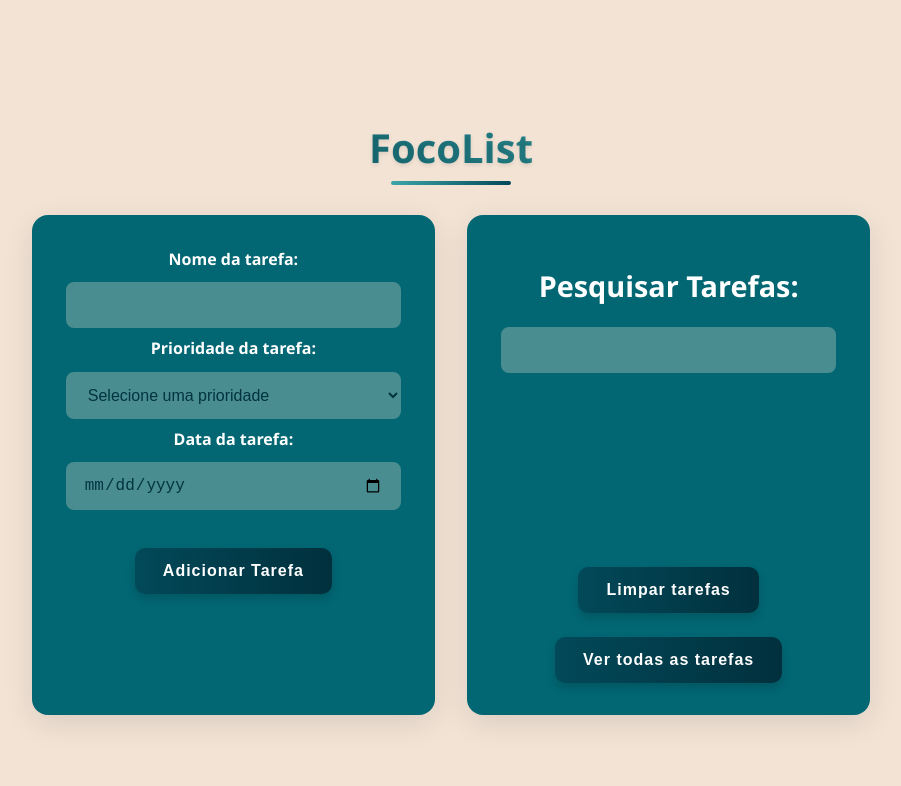
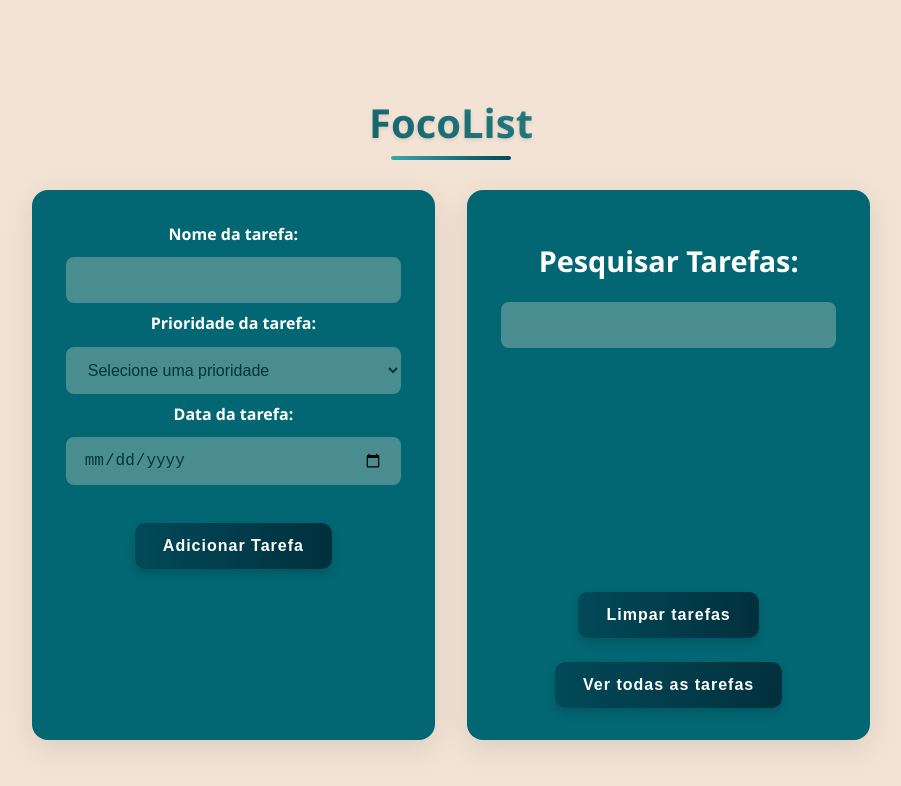
Before and after one commit to EmilyMedeiross/To-do-List-, a React (Vite) app in the folder to-do-list/: page / in a window 1280 px wide. Shown: the top 786 px of the page, without its empty margins (189-1090 px from the left). Built offline with nearby package versions, Linux system fonts and the light colour scheme.

Commit message:
Update List.css

```diff
--- a/to-do-list/src/componentes/List.css
+++ b/to-do-list/src/componentes/List.css
@@ -41,12 +41,12 @@ body {
   max-width: 1200px;
 }
 
-
 h1 {
   font-size: 2.5rem;
   font-weight: 700;
   background: linear-gradient(90deg, var(--azul-escuro), var(--verde-agua));
   -webkit-background-clip: text;
+  background-clip: text;
   -webkit-text-fill-color: transparent;
   text-shadow: 0 2px 4px rgba(0,0,0,0.1);
   margin: 40px 0 30px;
@@ -82,12 +82,11 @@ h1::after {
   border-radius: 16px;
   display: flex;
   flex-direction: column;
-  min-height: 500px;
+  min-height: 550px;
   box-shadow: 0 8px 30px var(--sombra);
   transition: var(--transicao);
   min-width: 300px;
 }
-
 
 .panel-header {
   width: 100%;
@@ -130,14 +129,12 @@ label {
   margin-bottom: 6px;
 }
 
-
 .titulos {
   display: block;
   margin-bottom: 8px;
   font-weight: bold;
   color: white;
 }
-
 
 input[type="text"],
 input[type="date"],
@@ -219,6 +216,9 @@ select:focus {
   color: white;
 }
 
+.input-add input{
+  color:white;
+}
 
 .limite-mensagem {
   background: rgba(217, 74, 74, 0.1);
@@ -258,7 +258,6 @@ select:focus {
   font-size: 1.05rem;
 }
 
-
 .search-icon {
   position: absolute;
   left: 15px;
@@ -268,41 +267,41 @@ select:focus {
   font-size: 1.2rem;
 }
 
-
 .tarefas-container {
-  overflow-y: auto;
-  max-height: 400px;
-  flex: 1;
   width: 100%;
+  max-height: 200px;
+  overflow-y: hidden;
+  position: relative;
+  margin-top: 10px;
   padding: 5px;
 }
 
-.lista-vazia {
-  font-style: italic;
-  color: var(--azul-medio);
-  text-align: center;
-  padding: 30px 20px;
-  background: rgba(242, 227, 213, 0.3);
-  border-radius: 10px;
-  margin-top: 20px;
+.tarefas-container:has(> ul > li:nth-child(3)) {
+  overflow-y: auto;
+}
+
+.tarefas-container ul {
+  display: flex;
+  flex-direction: column;
+  gap: 12px;
+  padding-right: 5px;
 }
 
 .task-item {
   background: var(--branco);
   color: var(--azul-escuro);
-  padding: 18px;
-  margin: 12px 0;
+  padding: 16px;
   border-radius: 12px;
   list-style: none;
   width: 100%;
   box-shadow: 0 3px 10px var(--sombra);
   transition: var(--transicao);
   position: relative;
-  overflow: hidden;
+  min-height: 110px;
 }
 
 .task-item:hover {
-  transform: translateY(-5px);
+  transform: translateY(-3px);
   box-shadow: 0 5px 15px var(--sombra-escura);
 }
 
@@ -315,6 +314,27 @@ select:focus {
   width: 6px;
 }
 
+.task-content {
+  margin-bottom: 10px;
+  padding-right: 80px;
+}
+
+.task-content span {
+  display: block;
+  margin-bottom: 6px;
+  font-size: 0.95rem;
+  white-space: normal;
+  word-wrap: break-word;
+}
+
+.task-actions {
+  display: flex;
+  justify-content: flex-end;
+  gap: 10px;
+  position: absolute;
+  right: 16px;
+  bottom: 16px;
+}
 
 .priority-alta:before {
   background: var(--vermelho);
@@ -327,22 +347,6 @@ select:focus {
 }
 .priority-não\ definida:before {
   background: var(--azul-medio);
-}
-
-.task-content {
-  margin-bottom: 15px;
-}
-
-.task-content span {
-  display: block;
-  margin-bottom: 5px;
-  font-size: 0.95rem;
-}
-
-.task-actions {
-  display: flex;
-  justify-content: flex-end;
-  gap: 10px;
 }
 
 .icon-button {
@@ -379,12 +383,13 @@ select:focus {
 }
 
 .botoes-container {
-  margin-top: 2rem;
+  margin-top: auto;
   display: flex;
   gap: 1.5rem;
   justify-content: center;
   flex-wrap: wrap;
   width: 100%;
+  padding-top: 20px;
 }
 
 .stats-bar {
@@ -400,7 +405,6 @@ select:focus {
   width: 100%;
 }
 
-
 .stats-item {
   display: flex;
   flex-direction: column;
@@ -413,10 +417,10 @@ select:focus {
   font-weight: 700;
   margin-bottom: 5px;
   background: linear-gradient(90deg, var(--azul-escuro), var(--verde-agua));
+  background-clip: text;
   -webkit-background-clip: text;
   -webkit-text-fill-color: transparent;
 }
-
 
 .stats-label {
   font-size: 0.9rem;
@@ -462,6 +466,21 @@ select:focus {
   transform: translateY(0);
 }
 
+.modal .task-item {
+  min-height: auto;
+  margin-bottom: 12px;
+}
+
+.modal .task-content {
+  padding-right: 80px;
+}
+
+.modal .task-actions {
+  position: absolute;
+  right: 16px;
+  top: 50%;
+  transform: translateY(-50%);
+}
 
 .fechar {
   color: var(--azul-medio);
@@ -486,7 +505,6 @@ select:focus {
   transform: rotate(90deg);
 }
 
-
 .priority-section {
   margin-bottom: 25px;
   background: rgba(242, 227, 213, 0.2);
@@ -500,3 +518,32 @@ select:focus {
   border-bottom: 1px solid var(--bege-claro);
   color: var(--azul-escuro);
 }
+
+.lista-vazia {
+  font-style: italic;
+  color: var(--azul-medio);
+  text-align: center;
+  padding: 30px 20px;
+  background: rgba(242, 227, 213, 0.3);
+  border-radius: 10px;
+  margin-top: 20px;
+}
+
+/* Barra de rolagem */
+.tarefas-container::-webkit-scrollbar {
+  width: 8px;
+}
+
+.tarefas-container::-webkit-scrollbar-track {
+  background: rgba(242, 227, 213, 0.3);
+  border-radius: 10px;
+}
+
+.tarefas-container::-webkit-scrollbar-thumb {
+  background: var(--azul-medio);
+  border-radius: 10px;
+}
+
+.tarefas-container::-webkit-scrollbar-thumb:hover {
+  background: var(--azul-escuro);
+}
```
